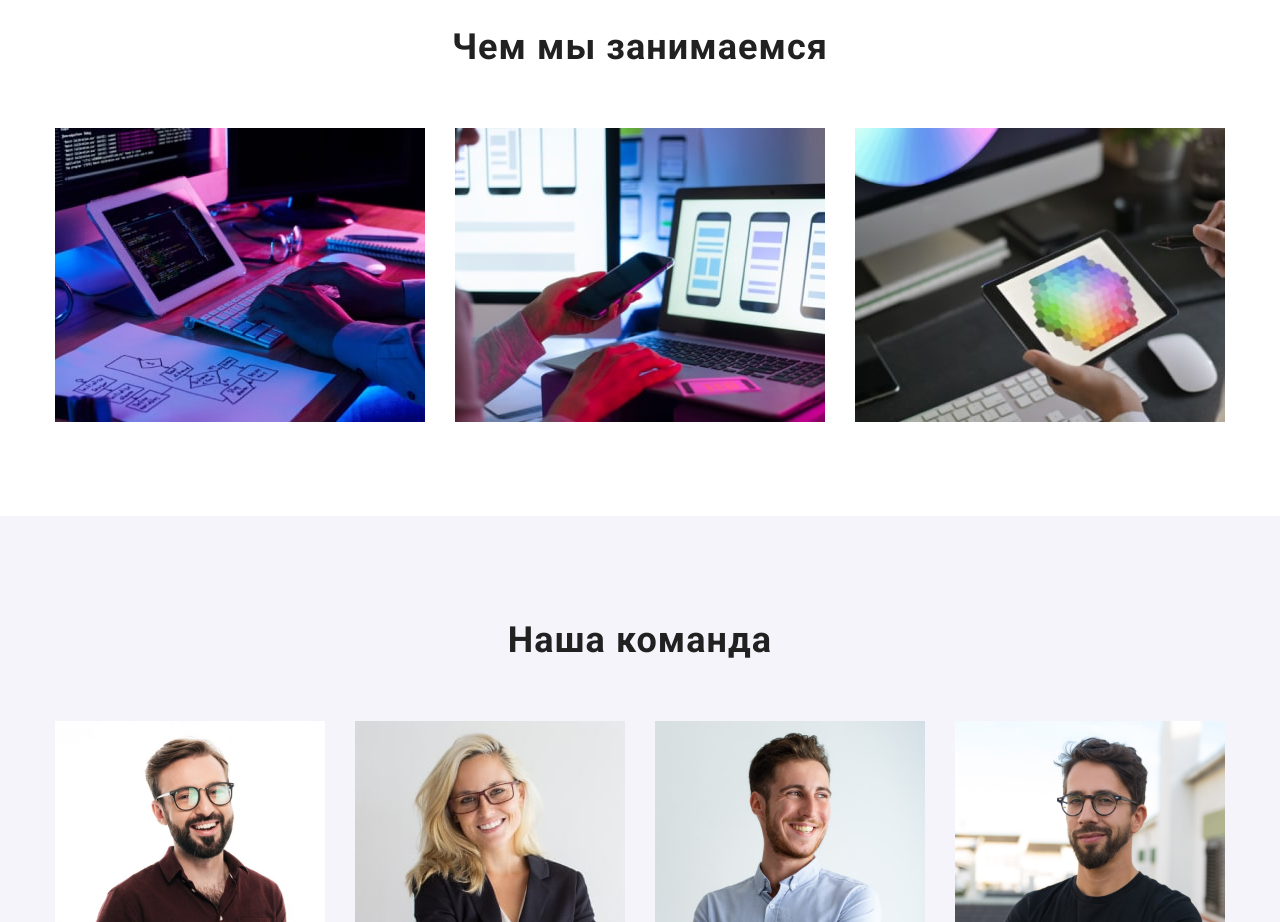
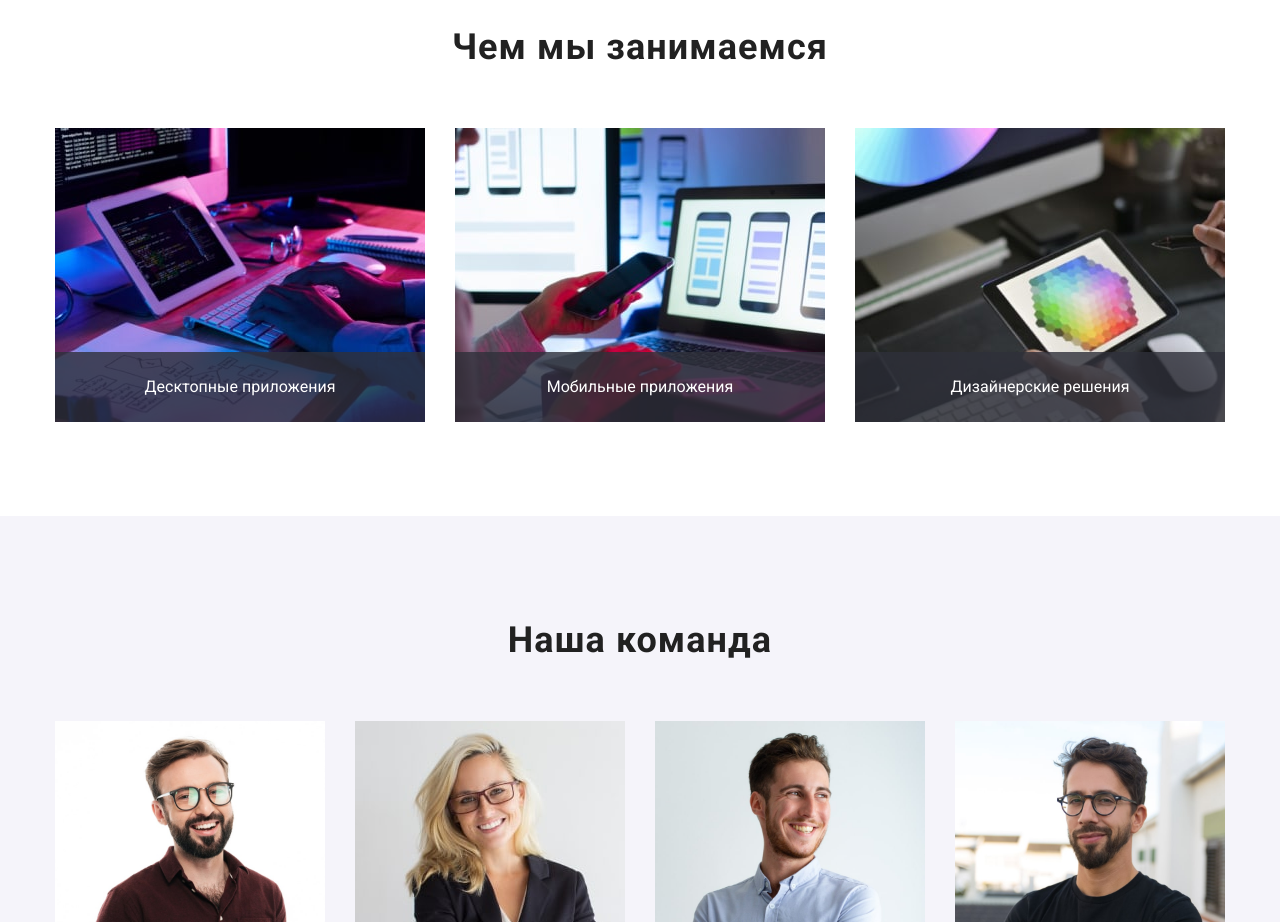
Before and after one commit to vadimholas/goit-markup-hw-05., a plain HTML site: page index.html in a window 1280 px wide. Shown: the part 1100-2022 px from the top of the page. Drawn offline with nearby package versions, Linux system fonts and the light colour scheme.

Commit message:
+section work+tekst-foto

```diff
--- a/css/styles.css
+++ b/css/styles.css
@@ -81,6 +81,7 @@ img {
   display:block;
   padding-top: 32px; ;
   padding-bottom: 32px;
+  position: relative;
 
   color: var(--title-text-color);
   font-weight: 500;
@@ -92,6 +93,18 @@ img {
 
 .current{
   color: var(--accent-text-color);
+}
+.link-header.current::after{
+  content: "";
+  width:100%;
+  height: 4px;;
+  display: block;
+  position: absolute;
+  bottom: 0;
+
+
+  background: #2196F3;
+  border-radius: 2px;
 }
 .link-contact-header {
     font-weight: 500;
@@ -437,6 +450,48 @@ align-items: center;
   height: auto;
   width: 370px;
 }
+.item-work{
+  position: relative;
+}
+ .work-dekstop::after{
+  position: absolute;
+  content: "Десктопные приложения";
+  display: flex;
+  justify-content: center;
+  align-items: center;
+  width:100%;
+  height: 70px;
+  color: #ffffff;
+  background-color: rgba(47, 48, 58, 0.8);
+  bottom: 0px;
+  right: 0px;
+}
+.work-mobille::after{
+  position: absolute;
+  content: "Мобильные приложения";
+  display: flex;
+  justify-content: center;
+  align-items: center;
+  width:100%;
+  height: 70px;
+  color: #ffffff;
+  background-color: rgba(47, 48, 58, 0.8);
+  bottom: 0px;
+  right: 0px;
+}
+.work-desing::after{
+  position: absolute;
+  content: "Дизайнерские решения";
+  display: flex;
+  justify-content: center;
+  align-items: center;
+  width:100%;
+  height: 70px;
+  color: #ffffff;
+  background-color: rgba(47, 48, 58, 0.8);
+  bottom: 0px;
+  right: 0px;
+}
 
 .work{
   padding-top: 94px;
@@ -449,6 +504,7 @@ align-items: center;
 .item-work{
   margin-right: 30px;
 }
+
 .item-work:nth-child(3n){
   margin-right: 0px;
 }
--- a/index.html
+++ b/index.html
@@ -122,17 +122,17 @@
                 <div class="container container-work">
                 <h2 class="title-work">Чем мы занимаемся</h2>
                 <ul class="list list-work">
-                    <li class="item-work">
+                    <li class="item-work work-dekstop">
                         <img class="work-foto" src="./images/1-min.jpg" alt="номер 1" width="370">
                     </li>
 
 
-                    <li class="item-work">
+                    <li class="item-work work-mobille">
                         <img class="work-foto" src="./images/2-min.jpg" alt="номер 2" width="370">
                     </li>
 
 
-                    <li class="item-work">
+                    <li class="item-work work-desing">
                         <img class="work-foto" src="./images/3-min.jpg " alt="номер 3" width="370">
                     </li>
                 </ul>
```
